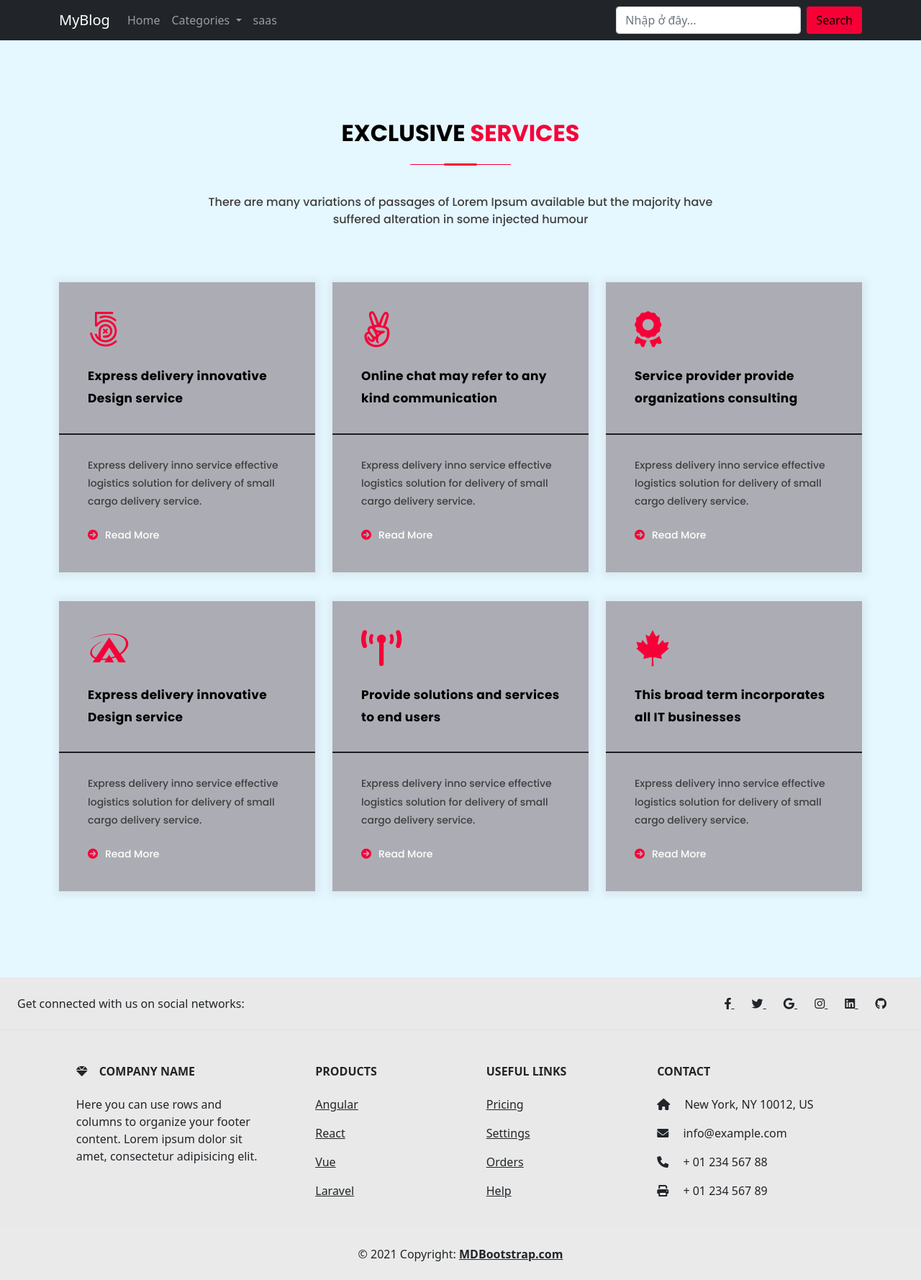
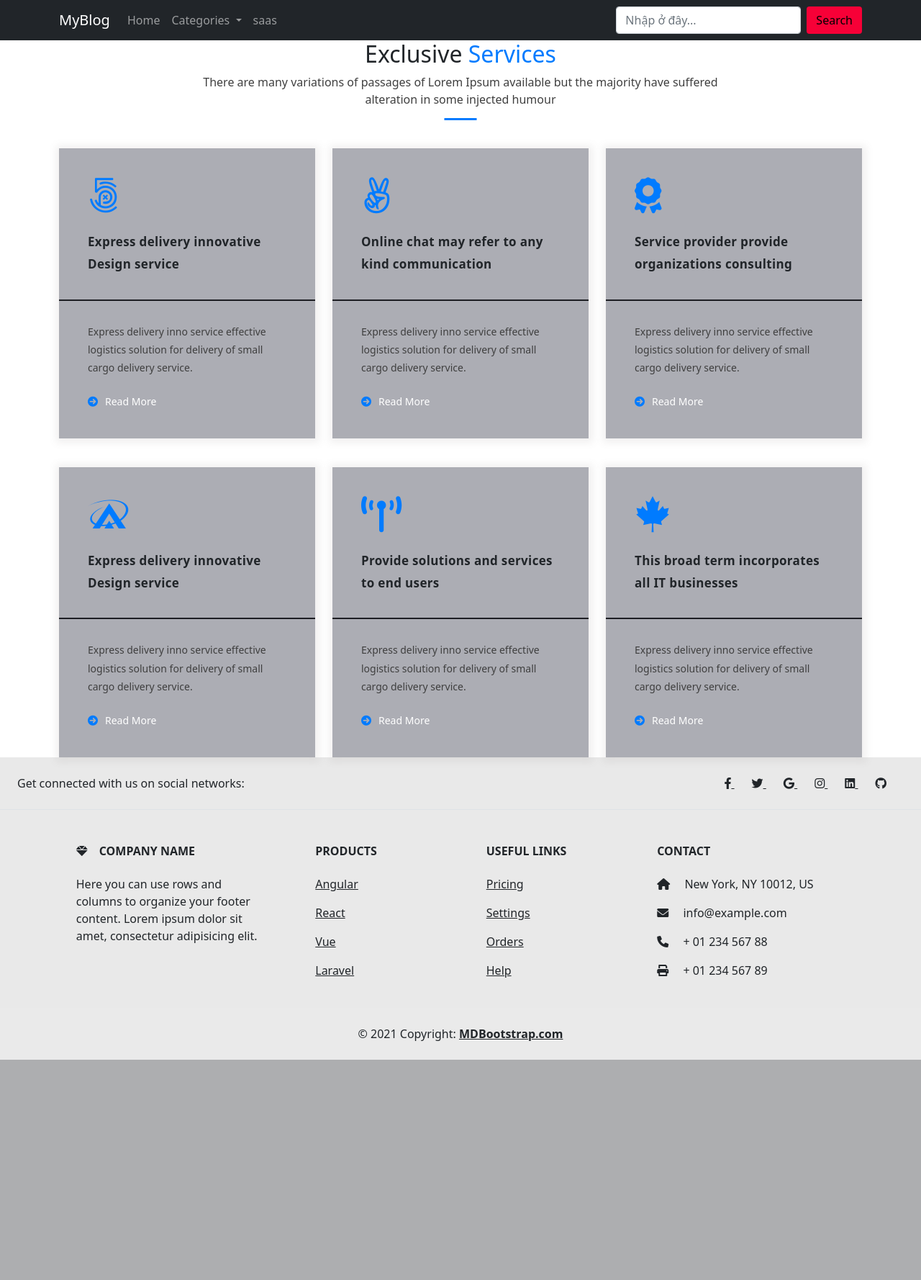
Before and after one commit to ThanhhNamm/Test, a PHP site: page /aboutus.php in a window 1280 px wide. Shown: the whole page at 72% size. After the commit the page ends 1472 px from the top, so only its background shows below. Run offline with PHP 8.4, Linux system fonts and the light colour scheme; data comes from the database, SQL or seed files in the repository; some libraries are stand-ins or nearby versions.

Commit message:
Update AboutUs.css

```diff
--- a/aboutus.css
+++ b/aboutus.css
@@ -1,42 +1,4 @@
-:root {
-    --primary: #f70037;
-  }
 
-a,p,h1,h2,h3,h4,ul {
-    margin: 0;
-    padding: 0;
-}
-/* All Content & half title & all title in 6 boxes*/
-.section-services {
-    padding-top: 110px;
-    padding-bottom: 120px;
-    font-family: "Poppins", sans-serif;
-    background-color: #e5f7ff;
-    color: rgb(0, 0, 0);
-}
-
-.section-services .header-section {
-    margin-bottom: 35px;
-}
-
-.section-services .header-section .title {
-    position: relative;
-    margin-bottom: 40px;
-    padding-bottom: 25px;
-    text-transform: uppercase;
-    font-weight: 700;
-}
-
-.section-services .header-section .title:before {
-    content: "";
-    position: absolute;
-    bottom: 0;
-    left: 50%;
-    transform: translateX(-50%);
-    width: 140px;
-    height: 1px;
-    background-color: var(--primary);
-}
 
 .section-services .header-section .title:after {
     content: "";
```
